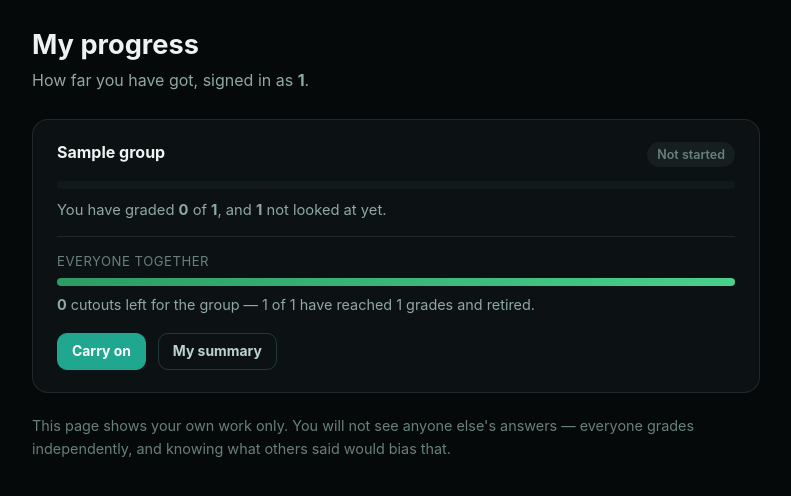
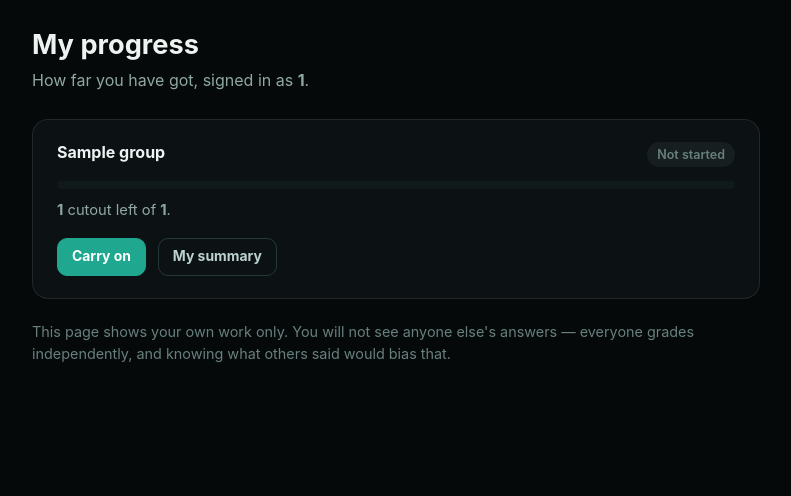
Before and after one commit to ziqil40/LensInspector, a Flask app: page /progress in a window 1280 px wide. Shown: the part 58-554 px from the top of the page, without its empty margins (244-1035 px from the left). Run offline with Flask 3, Linux system fonts and the light colour scheme; the visitor is signed in with stand-in values (Sample User, id 1); tables that the repository leaves empty hold one stand-in row (values such as "Sample post"); parts of the project's set-up code (start-up, migrations or seed data) failed here and were passed over.

Commit message:
Progress measures work remaining, not grades cast
An object other people have settled has left this person's queue and they will
never be asked for it, so counting it as outstanding was wrong: with ten graders
and a cap of ten, someone who has graded nothing should still see the bar move as
the group finishes objects.

my_progress() gains 'left' -- unanswered-and-still-available plus their own parked
unsure ones -- and percent/finished are derived from it rather than from grades
cast. Every page now shows that one figure instead of a personal count beside a
separate group count, which was two numbers for one question.

Co-Authored-By: Claude Opus 5 <noreply@anthropic.com>

```diff
--- a/lensinspect/aggregate.py
+++ b/lensinspect/aggregate.py
@@ -82,9 +82,17 @@ def my_progress(
         "skipped": skipped,
         "unseen": max(0, total - touched - retired_unseen),
         "retired": retired_unseen,
+        # What is still waiting for this person: objects nobody has settled and
+        # they have not answered, plus their own parked "unsure" ones. Anything
+        # retired by other people counts as done -- it has left their queue and
+        # they will never be asked for it, so the bar should credit it.
+        "left": max(0, total - touched - retired_unseen) + skipped,
         "counts": {g: counts.get(g, 0) for g in GRADES},
-        "percent": round(100.0 * graded / total, 1) if total else 0.0,
-        "finished": total > 0 and graded >= total,
+        "percent": round(
+            100.0 * (total - (max(0, total - touched - retired_unseen) + skipped)) / total, 1
+        ) if total else 0.0,
+        "finished": total > 0
+        and (max(0, total - touched - retired_unseen) + skipped) == 0,
         "submitted_at": submitted["submitted_at"] if submitted else None,
     }
 
--- a/lensinspect/templates/progress.html
+++ b/lensinspect/templates/progress.html
@@ -31,31 +31,11 @@
   </div>
 
   <div style="color:var(--muted); font-size:0.92rem;">
-    You have graded <strong>{{ m['graded'] }}</strong> of
-    <strong>{{ m['total'] }}</strong>
-    {%- if m['skipped'] %}, with <strong>{{ m['skipped'] }}</strong> still marked
-    unsure{% endif %}
-    {%- if m['unseen'] %}, and <strong>{{ m['unseen'] }}</strong> not looked at
-    yet{% endif %}.
+    <strong>{{ '{:,}'.format(m['left']) }}</strong>
+    cutout{{ '' if m['left'] == 1 else 's' }} left of
+    <strong>{{ '{:,}'.format(m['total']) }}</strong>.
   </div>
 
-  {% set sh = row['shared'] %}
-  {% if sh['capped'] %}
-  <div style="margin-top:14px; padding-top:14px; border-top:1px solid var(--line);">
-    <div style="color:var(--dim); font-size:0.82rem; text-transform:uppercase;
-                letter-spacing:0.04em; margin-bottom:7px;">Everyone together</div>
-    <div class="bar">
-      <div class="bar-fill {% if sh['left'] == 0 %}is-done{% endif %}"
-           style="width: {{ sh['percent'] }}%;"></div>
-    </div>
-    <div style="color:var(--muted); font-size:0.9rem; margin-top:8px;">
-      <strong>{{ '{:,}'.format(sh['left']) }}</strong>
-      cutout{{ '' if sh['left'] == 1 else 's' }} left for the group —
-      {{ '{:,}'.format(sh['done']) }} of {{ '{:,}'.format(sh['total']) }} have
-      reached {{ sh['cap'] }} grades and retired.
-    </div>
-  </div>
-  {% endif %}
 
   <div class="row" style="margin-top:16px;">
     {% if m['unseen'] %}
```
Also changed, not shown: lensinspect/templates/groups.html (+3 -9 lines), lensinspect/templates/inspect.html (+3 -8 lines), lensinspect/templates/summary.html (+2 -22 lines), README.md.
